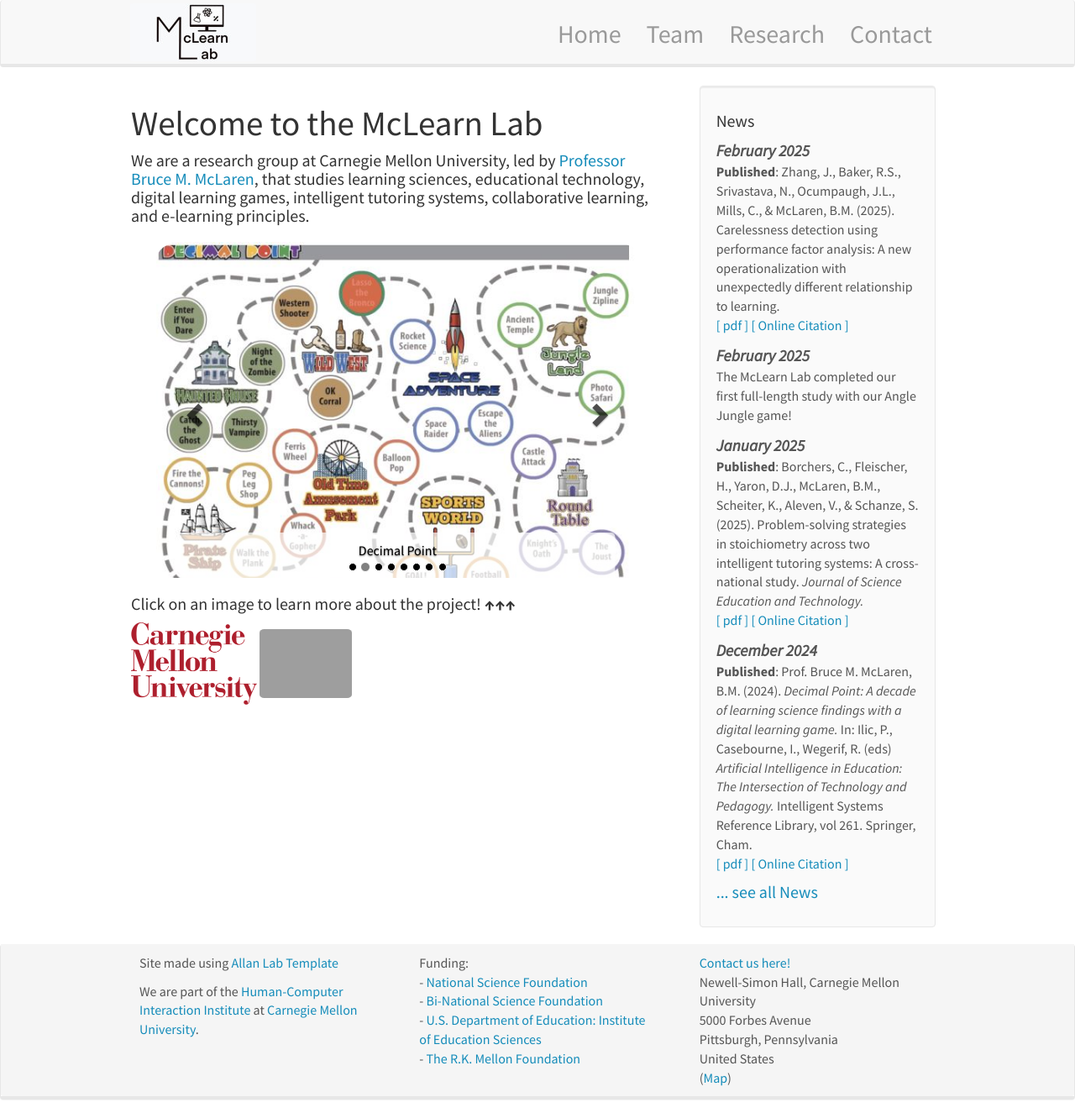
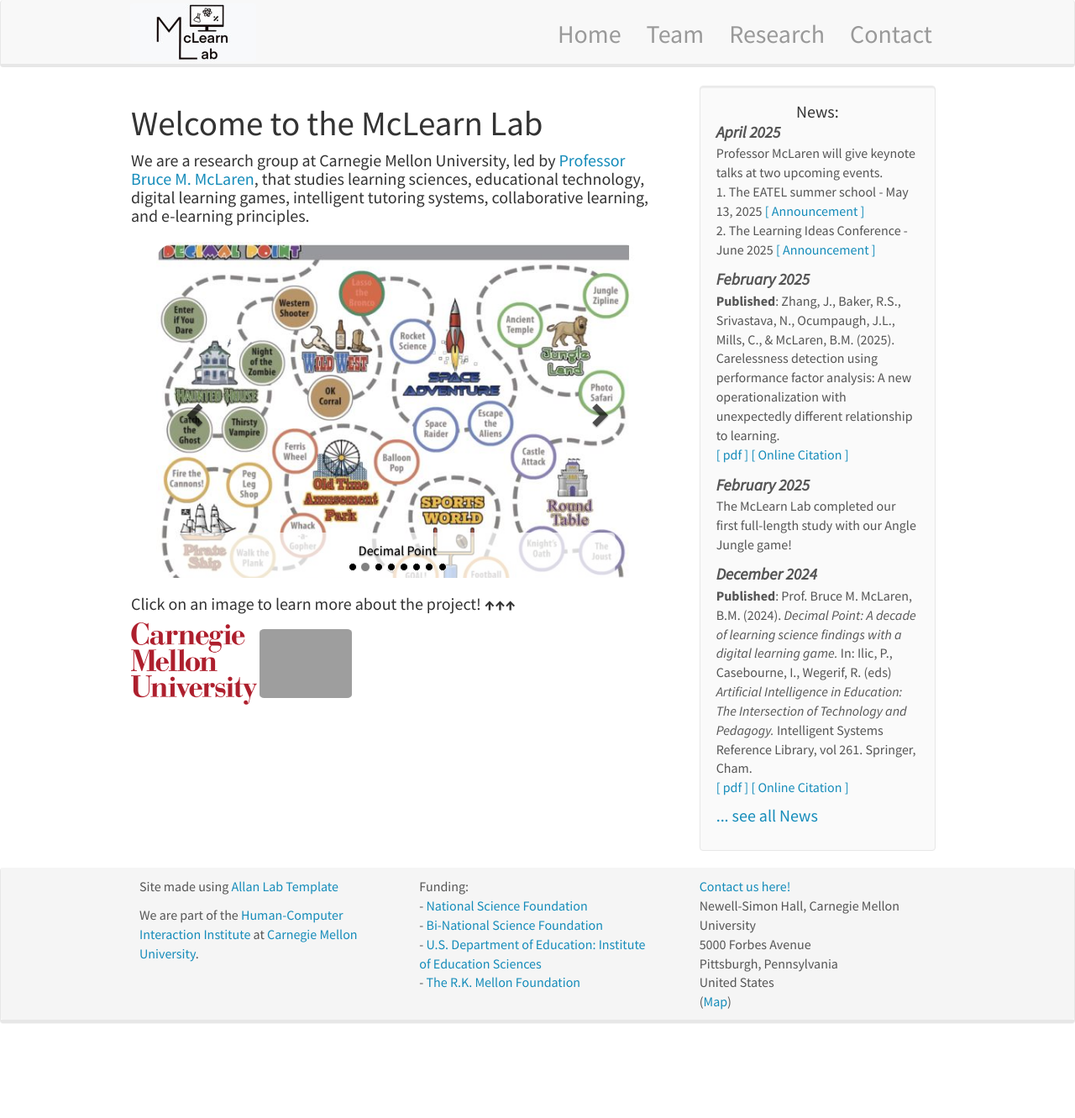
Before and after one commit to McLearn-Lab/McLearn-Lab.github.io, a Jekyll site: the page built from _pages/home.md, in a window 1280 px wide. Shown: the whole page at 84% size. Built offline with Jekyll 4.4.1, drawn with Linux system fonts in a browser that asks for light colours; nearby versions of some CDN libraries; after the commit the page ends 1240 px from its top, so only the background shows below that.

Commit message:
add news

```diff
--- a/_data/news.yml
+++ b/_data/news.yml
@@ -3,6 +3,10 @@
 #   link:
 #   link_text:
 #   frontpage: 1 or 0, depending whether to display on the front page of website (vs just in the all news section)
+
+- date: April 2025
+  headline: Professor McLaren will give keynote talks at two upcoming events. <br /> 1. The EATEL summer school - May 13, 2025 <a href= "https://ea-tel.eu/jtelss25/keynotes#bm-mclaren">[ Announcement ]</a> <br /> 2. The Learning Ideas Conference - June 2025 <a href= "https://www.learningideasconf.org/bruce-martin-mclaren">[ Announcement ]</a>
+  frontpage: 1
 
 - date: February 2025
   headline: '<b>Published</b>: Zhang, J., Baker, R.S., Srivastava, N., Ocumpaugh, J.L., Mills, C., & McLaren, B.M. (2025). Carelessness detection using performance factor analysis: A new operationalization with unexpectedly different relationship to learning.'
@@ -22,7 +26,7 @@
   link_text: '[ pdf ]'
   link2: https://link.springer.com/article/10.1007/s10956-024-10197-7
   link2_text: '[ Online Citation ]'
-  frontpage: 1
+  frontpage: 0
 
 - date: December 2024
   headline: '<b>Published</b>: Prof. Bruce M. McLaren, B.M. (2024). <em>Decimal Point: A decade of learning science findings with a digital learning game.</em> In: Ilic, P., Casebourne, I., Wegerif, R. (eds) <em>Artificial Intelligence in Education: The Intersection of Technology and Pedagogy.</em> Intelligent Systems Reference Library, vol 261. Springer, Cham.'
--- a/_includes/news.html
+++ b/_includes/news.html
@@ -1,6 +1,6 @@
 
 <div class="well">
-<h4>News</h4>
+<h4 class="text-center" style="margin-top: 0px; margin-bottom: 0px;">News:</h4>
 
 {% for article in site.data.news limit:5 %}
 {% if article.frontpage == 1 %}
```
